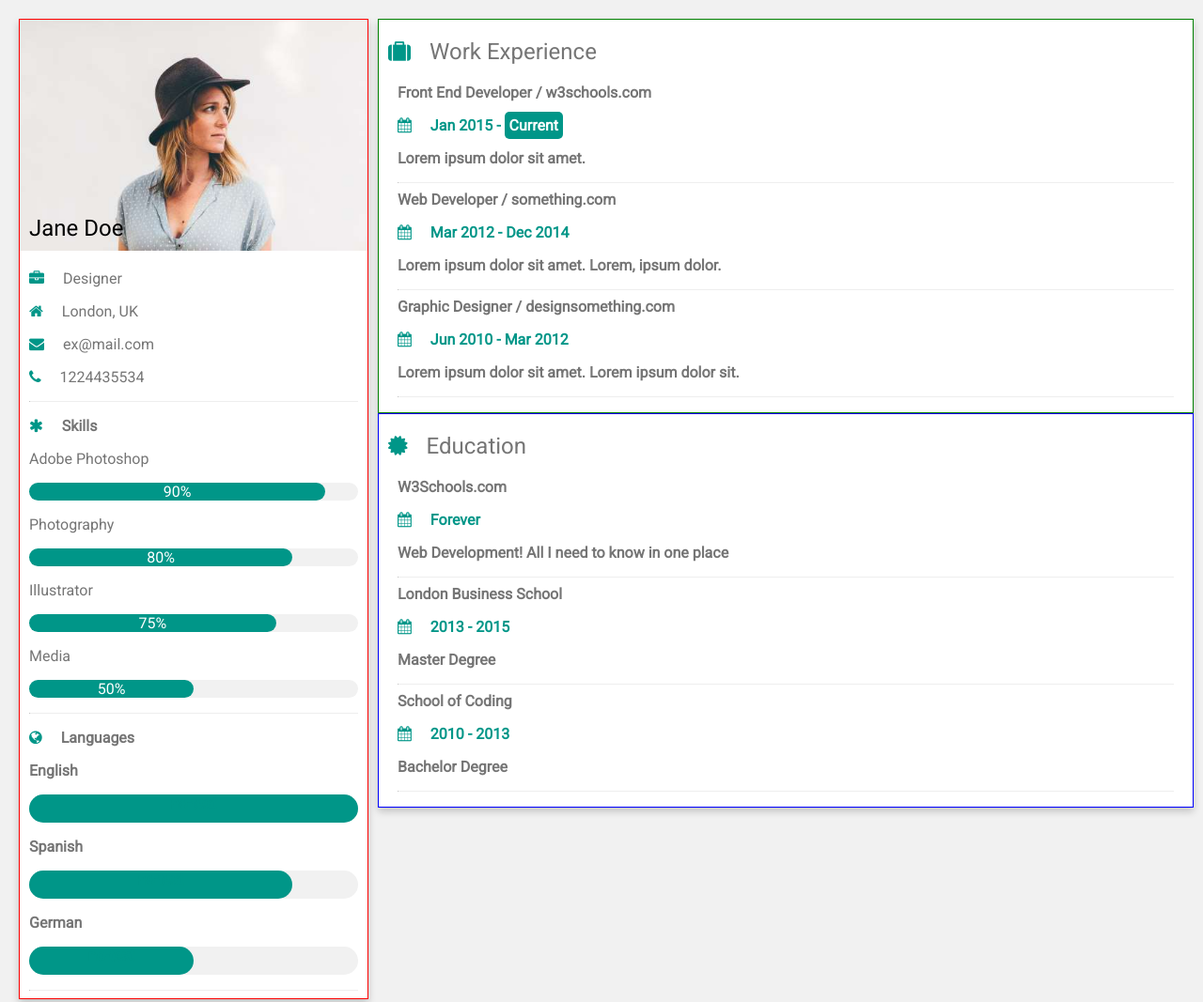
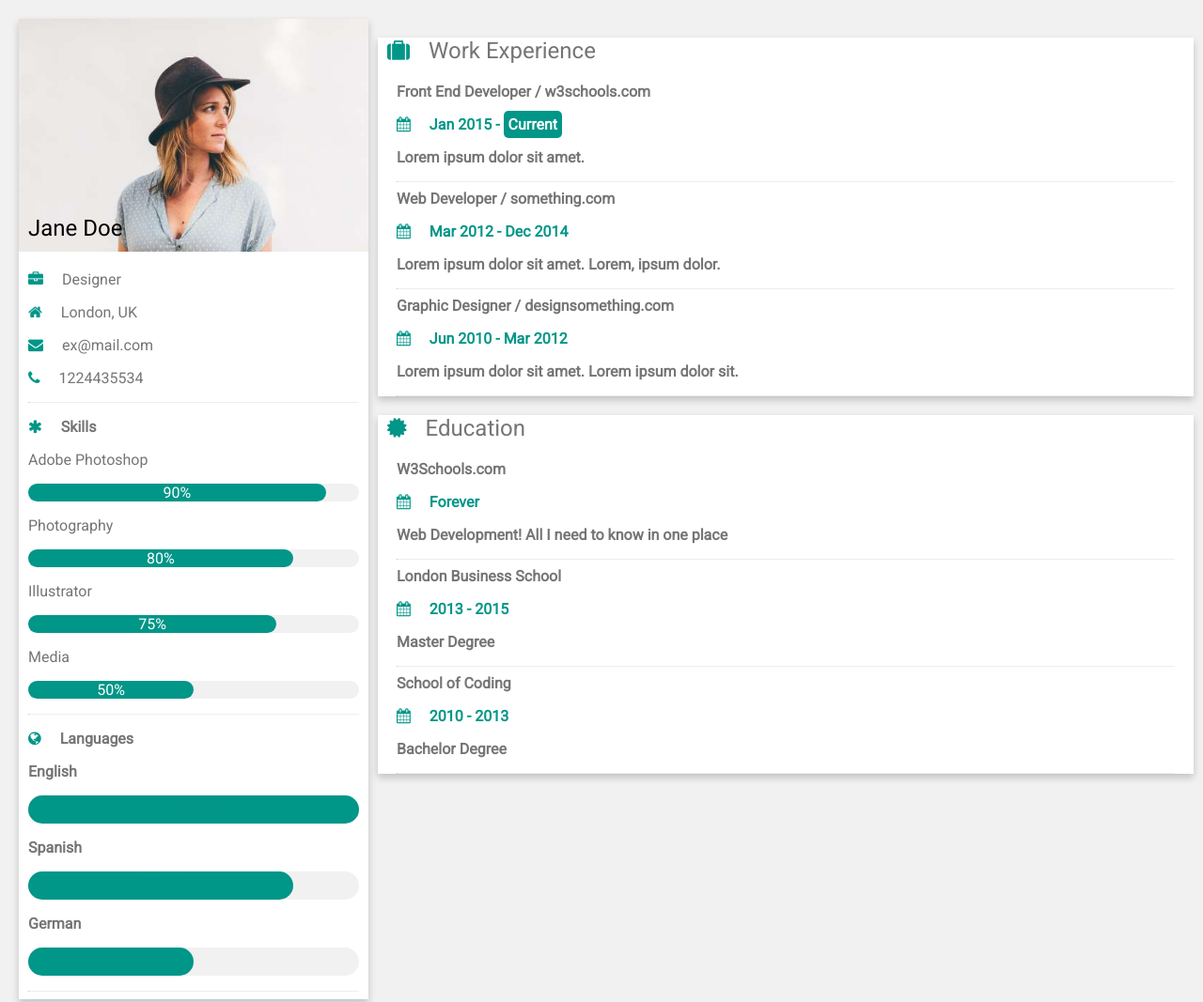
Before and after one commit to tannguyencse19/resume-website, a plain HTML site: page index.html in a window 1280 px wide. Shown: the top 1067 px of the page at 94% size. Drawn offline with Linux system fonts and the light colour scheme.

Commit message:
bug b tag

```diff
--- a/styles/style.scss
+++ b/styles/style.scss
@@ -69,15 +69,15 @@ b {
   }
 
   .item-1 {
-    border: 1px solid red;
+    // border: 1px solid red;
   }
 
   .item-2 {
-    border: 1px solid green;
+    // border: 1px solid green;
   }
 
   .item-3 {
-    border: 1px solid blue;
+    // border: 1px solid blue;
   }
 }
 
```
Also changed, not shown: css/style.css, 1 other file.
